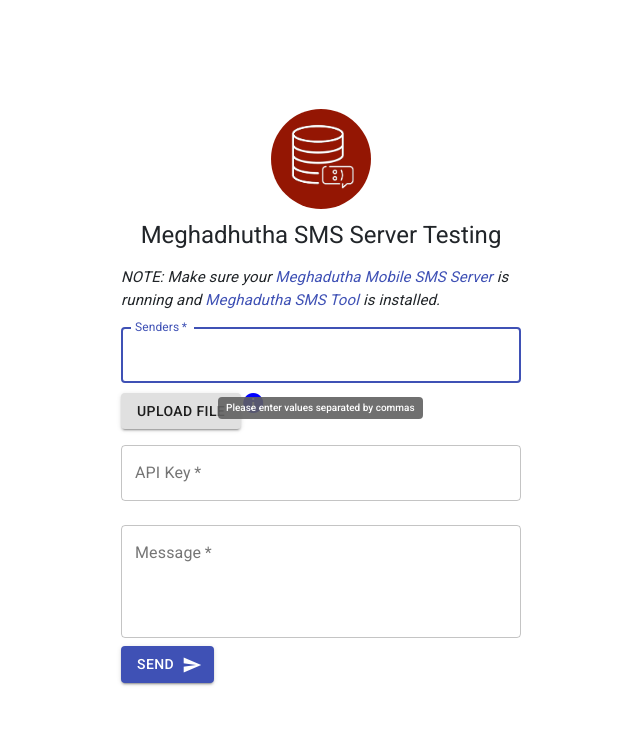
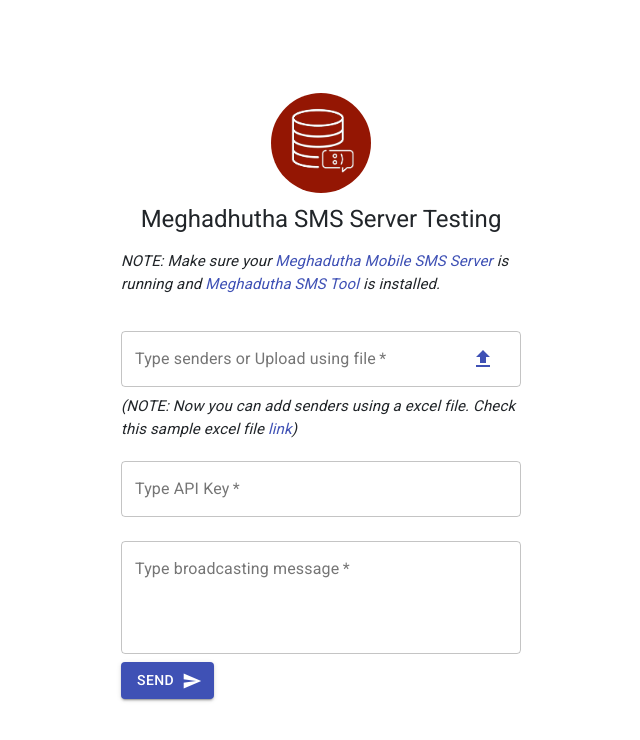
Before and after one commit to lahirudulanjaya/test-sms-server, a React (Create React App) app: page / in a window 1280 px wide. Shown: the top 740 px of the page, without its empty margins (319-959 px from the left). Built offline with nearby package versions, Linux system fonts and the light colour scheme.

Commit message:
change upload button

```diff
--- a/package.json
+++ b/package.json
@@ -4,7 +4,11 @@
   "private": true,
   "proxy": "https://sms-server0.herokuapp.com",
   "dependencies": {
+    "@emotion/react": "^11.4.1",
+    "@emotion/styled": "^11.3.0",
     "@material-ui/core": "^4.11.4",
+    "@mui/icons-material": "^5.0.1",
+    "@mui/material": "^5.0.1",
     "@testing-library/jest-dom": "^5.12.0",
     "@testing-library/react": "^11.2.6",
     "@testing-library/user-event": "^12.8.3",
--- a/src/App.js
+++ b/src/App.js
@@ -1,17 +1,18 @@
-import React, {Component} from "react";
+import React, { Component } from "react";
 import TextField from "@material-ui/core/TextField";
 import Button from "@material-ui/core/Button";
 import Container from "@material-ui/core/Container";
 import Typography from "@material-ui/core/Typography";
 import Icon from "@material-ui/core/Icon";
-import {withSnackbar} from "notistack";
-import {Link} from "@material-ui/core";
+import { withSnackbar } from "notistack";
+import { IconButton, Input, Link } from "@material-ui/core";
 import Grid from "@material-ui/core/Grid";
 import Avatar from "@material-ui/core/Avatar";
-import * as XLSX from 'xlsx';
+import * as XLSX from "xlsx";
 import companyLogo from "./companyLogo.png";
-import Tooltip from "@material-ui/core/Tooltip";
+// import Tooltip from "@material-ui/core/Tooltip";
 import InformationDialog from "./component/InformationDialog";
+import FileUpload from "@mui/icons-material/FileUpload";
 
 class App extends Component {
   constructor(props) {
@@ -21,14 +22,13 @@
       message: "",
       apiKey: "",
       loading: false,
-      open:false
+      open: false,
     };
   }
 
   onChange = (e) => {
     this.setState({ [e.target.name]: e.target.value });
   };
-
 
   handleFileChange = (e) => {
     e.preventDefault();
@@ -37,18 +37,18 @@
     const reader = new FileReader();
     reader.onload = (e) => {
       const data = e.target.result;
-      let readData = XLSX.read(data, {type: 'binary'});
+      let readData = XLSX.read(data, { type: "binary" });
       const sheetName = readData.SheetNames[0];
       const sheet = readData.Sheets[sheetName];
-      const dataParse = XLSX.utils.sheet_to_json(sheet, {header: 1});
-      this.setState({senders: dataParse.toString()})
+      const dataParse = XLSX.utils.sheet_to_json(sheet, { header: 1 });
+      this.setState({ senders: dataParse.toString() });
     };
-    reader.readAsBinaryString(file)
-  }
+    reader.readAsBinaryString(file);
+  };
 
-  openDialog=()=>{
-    this.setState({open:true});
-  }
+  openDialog = () => {
+    this.setState({ open: true });
+  };
 
   sendSMS = (e) => {
     this.setState({
@@ -104,8 +104,8 @@
   };
 
   closeInformationDialog = () => {
-    this.setState({open: false})
-  }
+    this.setState({ open: false });
+  };
 
   render() {
     return (
@@ -120,7 +120,7 @@
         }}
       >
         <Grid container spacing={2}>
-          <Grid item md={4} lg={4} xs={12}/>
+          <Grid item md={4} lg={4} xs={12} />
           <Grid item md={4} lg={4} xs={12}>
             <div
               style={{
@@ -152,6 +152,7 @@
                   fontStyle: "italic",
                   fontSize: 15,
                   marginTop: 15,
+                  marginBottom: 20,
                 }}
               >
                 NOTE: Make sure your{" "}
@@ -176,27 +177,90 @@
               </Typography>
               <div>
                 <form noValidate>
-                  <div>
-                  <Tooltip title="Please enter values separated by commas">
                   <TextField
                     variant="outlined"
                     margin="normal"
+                    placeholder="Ex: +442071838750,+442071838780,+442071838758"
                     required
                     fullWidth
                     id="senders"
-                        label="Senders"
+                    label="Type senders or Upload using file"
                     name="senders"
-                        autoComplete="senders"
-                        autoFocus
+                    InputProps={{
+                      endAdornment: (
+                        <div
+                          style={{
+                            justifyContent: "center",
+                            alignItems: "center",
+                            textAlign: "center",
+                          }}
+                        >
+                          <label
+                            htmlFor="icon-button-file"
+                            style={{ margin: 0, padding: 0 }}
+                          >
+                            <Input
+                              style={{ display: "none" }}
+                              accept=".csv, application/vnd.openxmlformats-officedocument.spreadsheetml.sheet, application/vnd.ms-excel"
+                              id="icon-button-file"
+                              type="file"
+                              onChange={this.handleFileChange}
+                            />
+                            <IconButton
+                              color="primary"
+                              aria-label="upload picture"
+                              component="span"
+                            >
+                              <FileUpload />
+                            </IconButton>
+                          </label>
+                        </div>
+                      ),
+                    }}
+                    autoComplete={false}
                     value={this.state.senders}
                     onChange={(e) => this.onChange(e)}
                   />
-                  </Tooltip>
-                    <div>
-                      <Button
-                          variant="contained"
-                          component="label"
+                  <Typography
+                    component="h6"
+                    variant="body1"
+                    style={{
+                      textAlign: "left",
+                      fontStyle: "italic",
+                      fontSize: 15,
+                      marginBottom: 5,
+                    }}
                   >
+                    (NOTE: Now you can add senders using a excel file. Check
+                    this sample excel file{" "}
+                    <Link
+                      target="_blank"
+                      href={
+                        "https://docs.google.com/spreadsheets/d/10ETqIFjXyDrjjhLpRGwqih7Eg7AidiyZzV00q1s6KyI/edit?usp=sharing"
+                      }
+                    >
+                      link
+                    </Link>
+                    )
+                  </Typography>
+                  {/* <div>
+                    <label htmlFor="icon-button-file">
+                      <Input
+                        style={{ display: "none" }}
+                        accept=".csv, application/vnd.openxmlformats-officedocument.spreadsheetml.sheet, application/vnd.ms-excel"
+                        id="icon-button-file"
+                        type="file"
+                        onChange={this.handleFileChange}
+                      />
+                      <IconButton
+                        color="primary"
+                        aria-label="upload picture"
+                        component="span"
+                      >
+                        <FileUpload />
+                      </IconButton>
+                    </label>
+                    <Button variant="contained" component="label">
                           Upload File
                           <input
                             type="file"
@@ -205,19 +269,29 @@
                             onChange={this.handleFileChange}
                           />
                         </Button>
-                      <i className="material-icons" style={{color:'blue',bottom:0}} onMouseEnter={()=>this.openDialog()}>info</i>
-                    </div>
-                  </div>
-                  <InformationDialog open = {this.state.open} handleClose={this.closeInformationDialog} />
+                    <i
+                      className="material-icons"
+                      style={{ color: "blue", bottom: 0 }}
+                      onMouseEnter={() => this.openDialog()}
+                    >
+                      info
+                    </i>
+                  </div> */}
+                  <InformationDialog
+                    open={this.state.open}
+                    handleClose={this.closeInformationDialog}
+                  />
                   <TextField
                     variant="outlined"
                     margin="normal"
                     required
                     fullWidth
+                    type="password"
                     id="apiKey"
-                    label="API Key"
+                    placeholder="Ex: 123456789abcdefghijklmno"
+                    label="Type API Key"
                     name="apiKey"
-                    autoComplete="senders"
+                    autoComplete={false}
                     value={this.state.apiKey}
                     onChange={(e) => this.onChange(e)}
                   />
@@ -230,9 +304,9 @@
                     required
                     fullWidth
                     name="message"
-                    label="Message"
+                    label="Type broadcasting message"
                     id="message"
-                    autoComplete="message"
+                    autoComplete={false}
                     value={this.state.message}
                     onChange={(e) => this.onChange(e)}
                   />
```
Also changed, not shown: 1 other file (tests, documents, lock files or other folders). Lines whose indentation alone changed are shown as unchanged.
